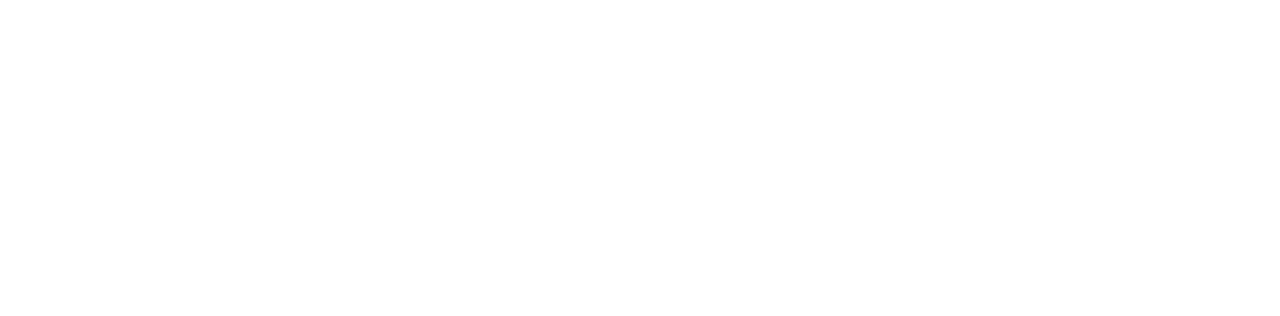
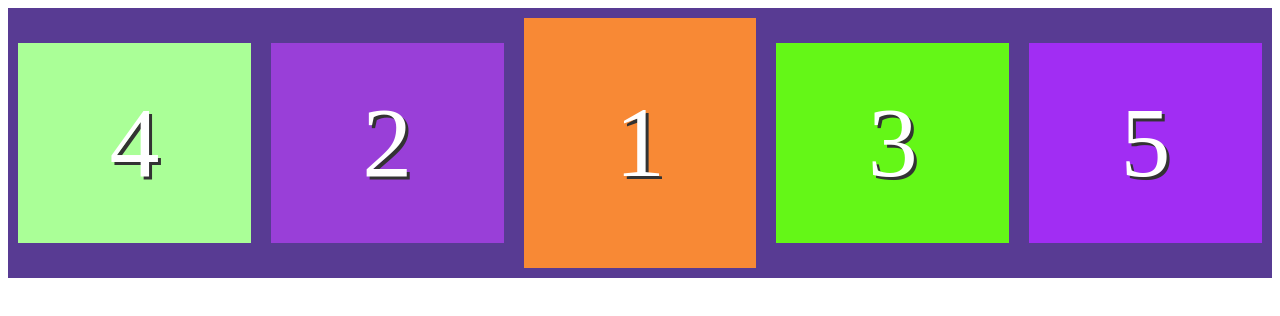
Before and after one commit to trueshizus/css-flexbox, a plain HTML site: page flexbox-example/index.html in a window 1280 px wide. Drawn offline with Linux system fonts and the light colour scheme.

Commit message:
Added flexbox support

```diff
--- a/flexbox-example/index.html
+++ b/flexbox-example/index.html
@@ -5,6 +5,12 @@
   <link rel="stylesheet" type="text/css" href="style.css">
 </head>
 <body>
-
+  <section class="top-movies">
+    <div class="movie movie-1">1</div>
+    <div class="movie movie-2">2</div>
+    <div class="movie movie-3">3</div>
+    <div class="movie movie-4">4</div>
+    <div class="movie movie-5">5</div>
+  </section>
 </body>
 </html>
--- a/flexbox-example/style.css
+++ b/flexbox-example/style.css
@@ -0,0 +1,46 @@
+/*FLEX CONTAINER*/
+
+.top-movies {
+  background-color: #583b93;
+  display: flex;
+  align-items: center;
+  justify-content: center;
+}
+
+
+
+/*FLEX ELMENTS*/
+
+.movie {
+  width: 100%;
+  margin: 10px;
+  color: white;
+  font-size: 100px;
+  height: 200px;
+  line-height: 200px;
+  text-align: center;
+  text-shadow: 3px 3px #333;
+}
+
+.movie-1 {
+  background-color: #f88935;
+  height: 250px;
+  line-height: 250px;
+  order: 3;
+}
+.movie-2 {
+  background-color: #993fd8;
+  order: 2;
+}
+.movie-3 {
+  background-color: #64f717;
+  order: 4;
+}
+.movie-4 {
+  background-color: #aaff97;
+  order: 1;
+}
+.movie-5 {
+  background-color: #a12df3;
+  order: 5;
+}
```
Also changed, not shown: flexbox-example/steps.txt.
